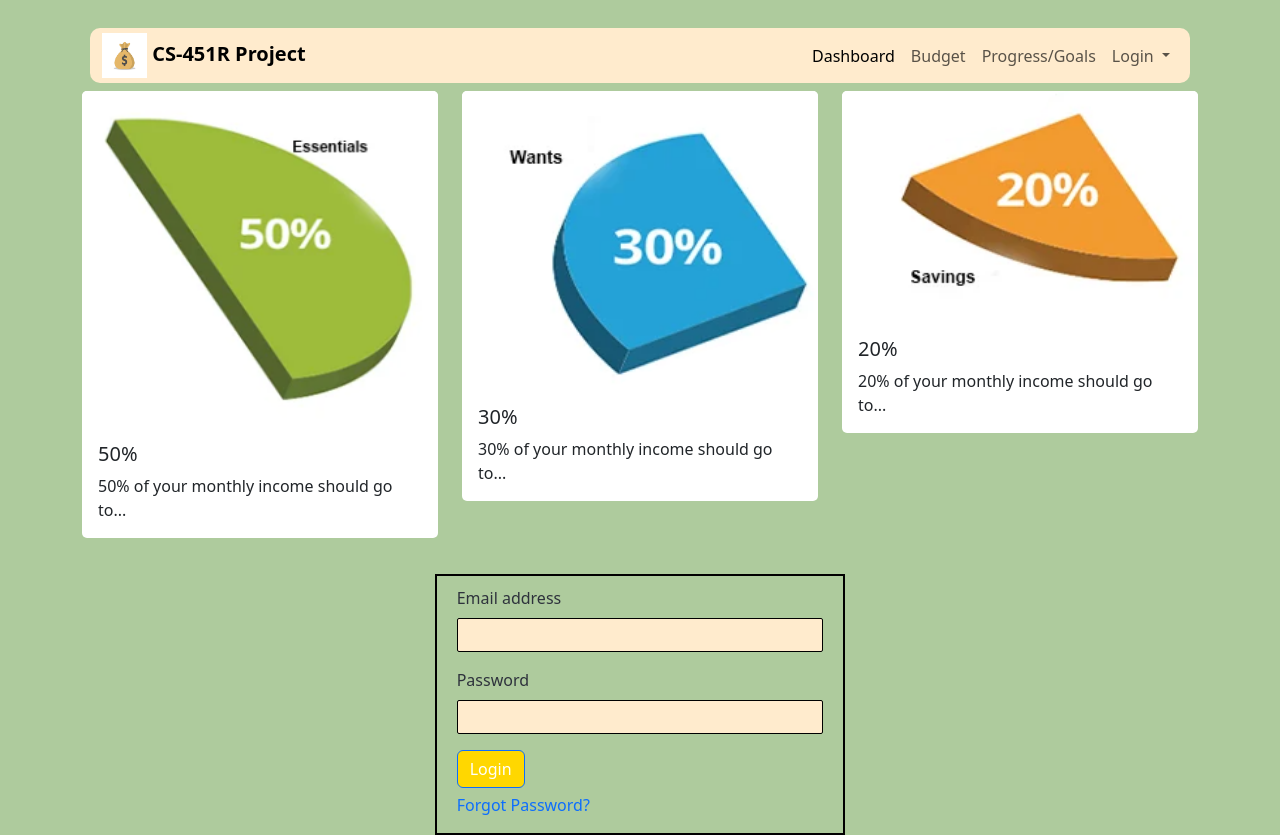
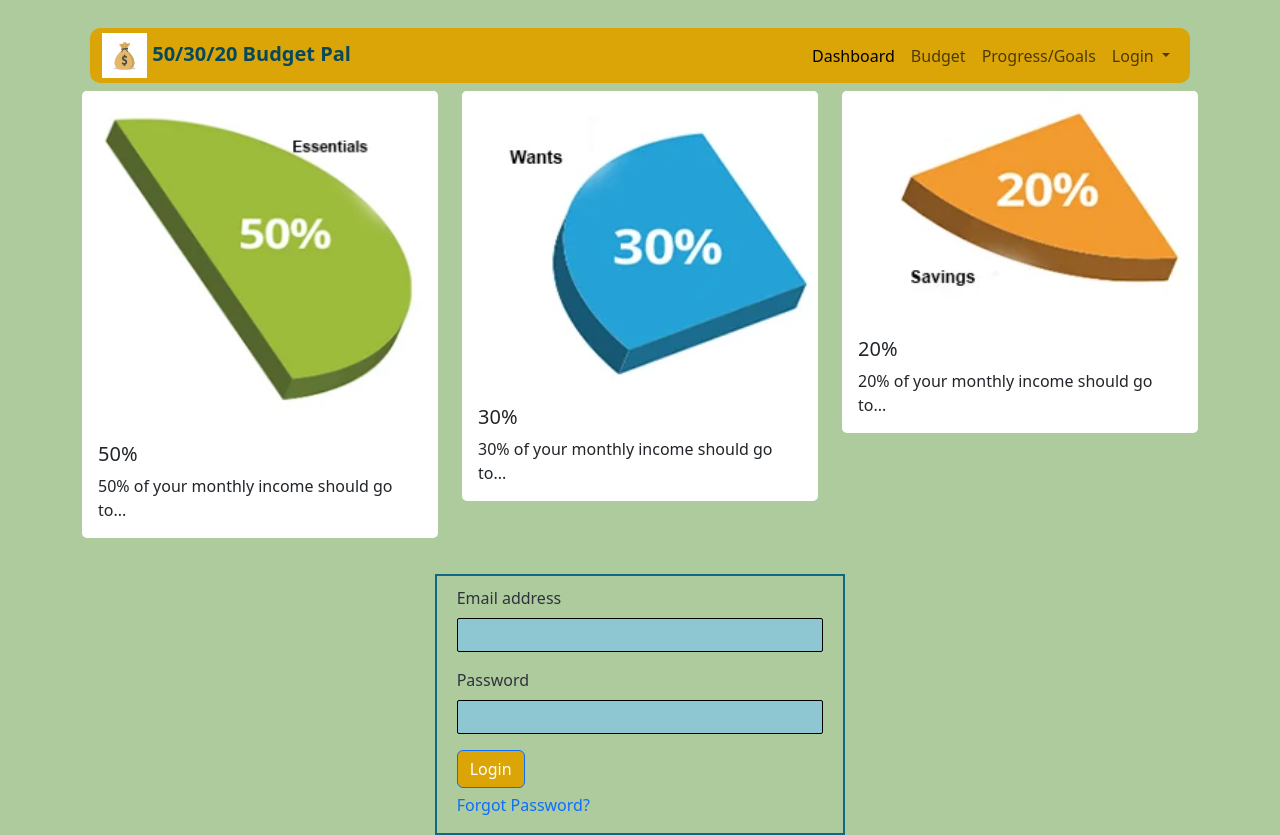
Before and after one commit to n00b110/bank-project, a Flask app: page / in a window 1280 px wide. Run offline with Flask 3, Linux system fonts and the light colour scheme.

Commit message:
updated the color schemes

```diff
--- a/app.py
+++ b/app.py
@@ -204,42 +204,42 @@ goals_line_graph.layout = html.Div(children=[
                     x=x_data,
                     y=needs_baseline,
                     mode='lines+markers',
-                    marker=dict(color='blue'),
+                    marker=dict(color='#ADD8E6'),
                     name='Needs Goal'
                 ),
                 go.Scatter(
                     x=x_data,
                     y=wants_baseline,
                     mode='lines+markers',
-                    marker=dict(color='orange'),
+                    marker=dict(color='#FFDAB9'),
                     name='Wants Goal'
                 ),
                 go.Scatter(
                     x=x_data,
                     y=savings_baseline,
                     mode='lines+markers',
-                    marker=dict(color='green'),
+                    marker=dict(color='#C1FFC1'),
                     name='Savings Goal'
                 ),
                 go.Scatter(
                     x=x_data,
                     y=needs_actual,
                     mode='lines+markers',
-                    marker=dict(color='#ADD8E6'),
+                    marker=dict(color='blue'),
                     name='Actual Needs Spending'
                 ),
                 go.Scatter(
                     x=x_data,
                     y=wants_actual,
                     mode='lines+markers',
-                    marker=dict(color='red'),
+                    marker=dict(color='orange'),
                     name='Actual Wants Spending'
                 ),
                 go.Scatter(
                     x=x_data,
                     y=savings_actual,
                     mode='lines+markers',
-                    marker=dict(color='#00FF00'),
+                    marker=dict(color='#00DF00'),
                     name='Actual Savings'
                 )
             ],
--- a/templates/base.html
+++ b/templates/base.html
@@ -16,11 +16,11 @@
     <!-- navbar -->
     <div class="container" style="padding-left: 20px; padding-right: 20px;">
       <nav class="navbar navbar-expand-lg" style="border-radius: 10px;">
-        <div class="container-fluid" style="background-color: blanchedalmond; border-radius: 10px;">
+        <div class="container-fluid" style="background-color: rgb(219, 165, 7); border-radius: 10px;">
           <!--Title Img-->
-          <a class="navbar-brand fw-bold" href="{{ url_for('index') }}">
+          <a class="navbar-brand fw-bold" href="{{ url_for('index') }}" style="color: rgb(7, 72, 91);">
             <img src="{{url_for('static', filename='headerimage.jpg')}}" alt="Bootstrap" width="45" height="45">
-            CS-451R Project</a>
+            50/30/20 Budget Pal</a>
           <button class="navbar-toggler" type="button" data-bs-toggle="collapse" data-bs-target="#navbarNavDropdown" aria-controls="navbarNavDropdown" aria-expanded="false" aria-label="Toggle navigation">
             <span class="navbar-toggler-icon"></span>
           </button>
@@ -43,7 +43,7 @@
                 <a class="nav-link dropdown-toggle" href="#" role="button" data-bs-toggle="dropdown" aria-expanded="false">
                   Login
                 </a>
-                <ul class="dropdown-menu" style="background-color: blanchedalmond;">
+                <ul class="dropdown-menu" style="background-color: rgb(219, 165, 7);">
                   <li><a class="dropdown-item" href="{{ url_for('index') }}">Login</a></li>
                   <li><a class="dropdown-item" href="{{ url_for('settings') }}">User Settings</a></li>
                   <li><a class="dropdown-item" href="{{ url_for('logout') }}">Logout</a></li>
--- a/templates/budget.html
+++ b/templates/budget.html
@@ -73,7 +73,7 @@
                   <input type="number" class="form-control" id="bills" placeholder="Enter investment expenses">
               </div>
 
-                <button type="submit" class="btn btn-primary">Submit</button>
+                <button type="submit" class="btn btn-primary" style="background-color: rgb(219, 165, 7);">Submit</button>
             </form>
         </div>
 
--- a/templates/index.html
+++ b/templates/index.html
@@ -36,16 +36,16 @@
       </div>
       <div class="row align-items-center justify-content-center">
         <div class="col-sm-4">
-          <form action="#" method="post" style="border: 2px solid black; padding-left: 20px; padding-right: 20px; padding-top: 10px;">
+          <form action="#" method="post" style="border: 2px solid rgb(13, 105, 134); padding-left: 20px; padding-right: 20px; padding-top: 10px;">
             <div class="mb-3" style="text-align: left;">
               <label for="inputEmail" class="form-label">Email address</label>
-              <input name="emailName" type="email" class="form-control" id="inputEmail" aria-describedby="emailHelp" style="border: 1px solid black; background-color: blanchedalmond;">
+              <input name="emailName" type="email" class="form-control" id="inputEmail" aria-describedby="emailHelp" style="border: 1px solid black; background-color: rgb(142, 199, 210);">
             </div>
             <div class="mb-3" style="text-align: left;">
               <label for="inputPassword" class="form-label">Password</label>
-              <input name="pw" type="password" class="form-control" id="inputPassword" style="border: 1px solid black; background-color: blanchedalmond;">
+              <input name="pw" type="password" class="form-control" id="inputPassword" style="border: 1px solid black; background-color: rgb(142, 199, 210);">
             </div>
-            <button type="submit" class="btn btn-primary" style="background-color: #ffd700;">Login</button>
+            <button type="submit" class="btn btn-primary" style="background-color: rgb(219, 165, 7);">Login</button>
             <div class="mb-3 form-check;" style="padding-top: 5px;">
               <a class="link-offset-2 link-offset-3-hover link-underline link-underline-opacity-0 link-underline-opacity-75-hover" href="{{ url_for('fPassword') }}">
                 Forgot Password?
--- a/templates/settings.html
+++ b/templates/settings.html
@@ -88,7 +88,7 @@
                 <div class="col-xl-12 col-lg-12 col-md-12 col-sm-12 col-12">
                     <div class="text-right">
                         <button type="button" id="submit" name="submit" class="btn btn-secondary">Cancel</button>
-                        <button type="button" id="submit" name="submit" class="btn btn-primary">Update</button>
+                        <button type="button" id="submit" name="submit" class="btn btn-primary" style="background-color: rgb(219, 165, 7);">Update</button>
                     </div>
                 </div>
             </div>
```
